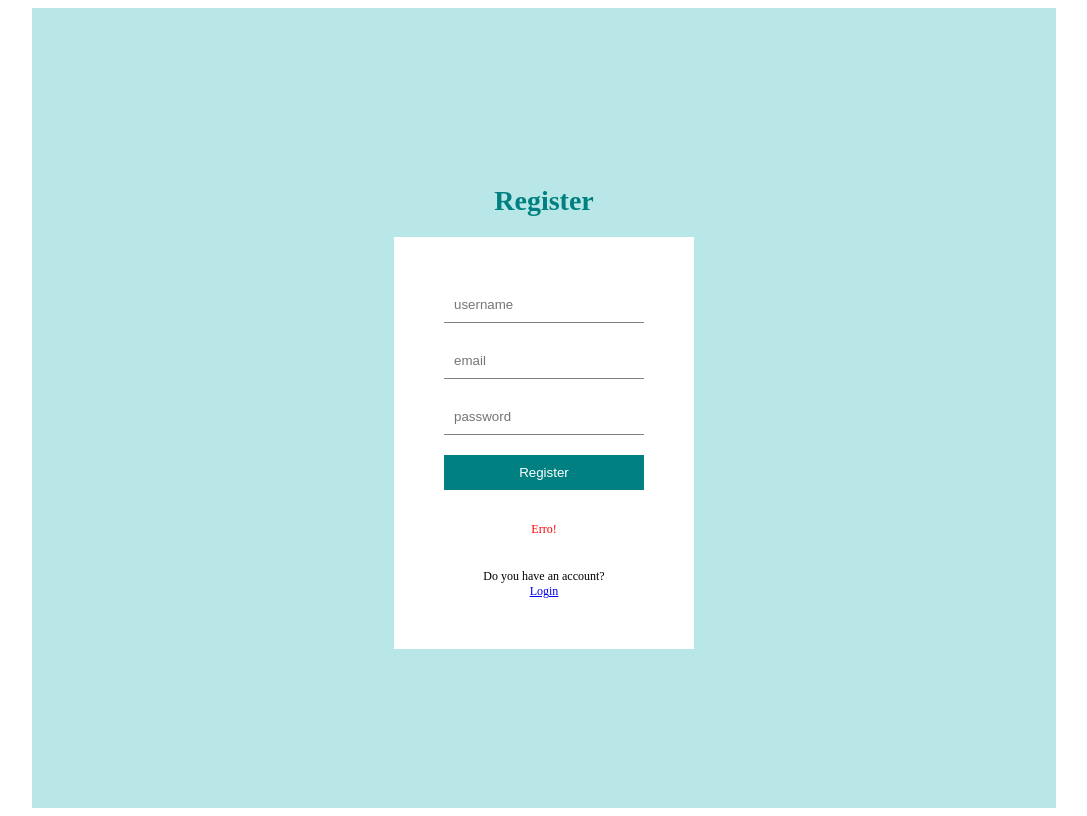
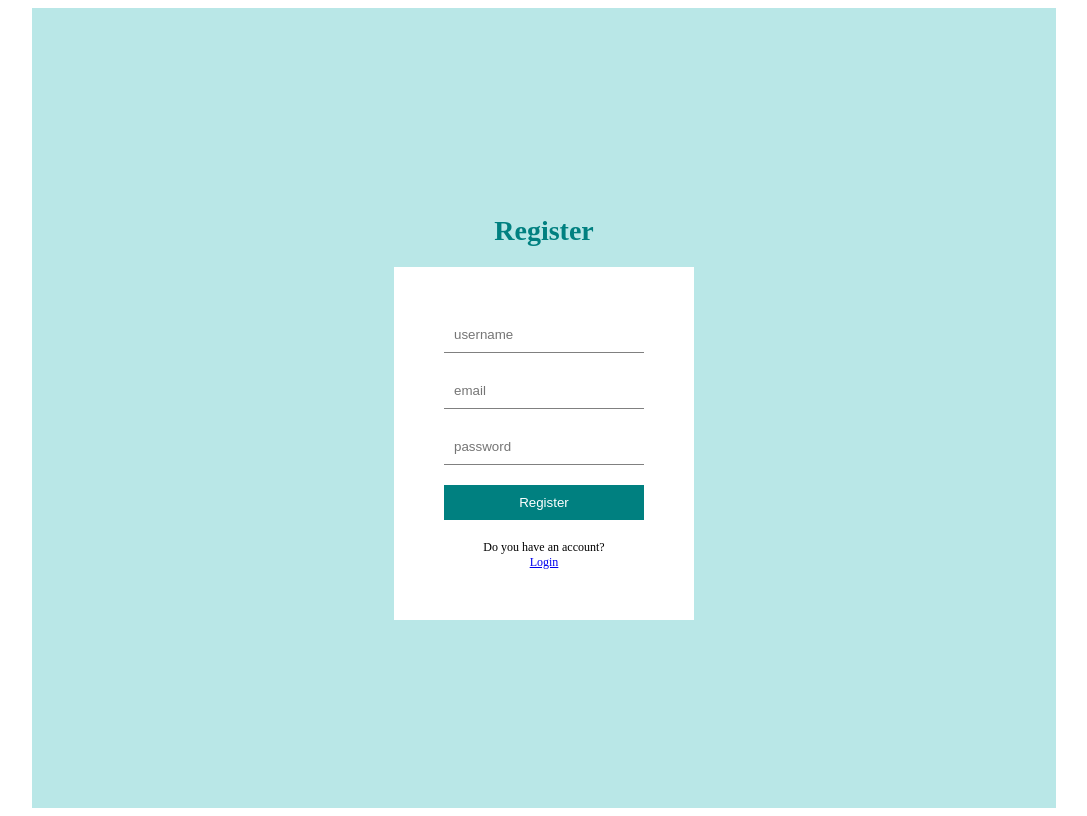
Before and after one commit to VitorDiasBode/lama-blog, a React (Vite) app in the folder client/: page /register in a window 1280 px wide. Shown: the whole page, without its empty margins (96-1183 px from the left). Built offline with nearby package versions, Linux system fonts and the light colour scheme.

Commit message:
update: mostra erro de registro e envia para página de login quando concluir

```diff
--- a/client/src/pages/Register.jsx
+++ b/client/src/pages/Register.jsx
@@ -1,14 +1,17 @@
 import React from 'react'
 import { useState } from 'react'
-import { Link } from 'react-router-dom'
+import { Link, useNavigate } from 'react-router-dom'
 import axios from 'axios'
 
 function Register() {
+  const navigate = useNavigate()
   const [inputs, setInputs] = useState({
     username:'',
     email:'',
     password:''
   });
+
+  const [error, setError] = useState(null);
 
   const handleInputChange = (e) =>{
     setInputs((prev) => ({...prev, [e.target.name]:e.target.value}))
@@ -18,9 +21,9 @@ function Register() {
     e.preventDefault();
     try {
       const res = await axios.post('api/auth/register', inputs);
-      // const res = await axios.get('/api/auth/test');
-    } catch (error) {
-      console.log(error)
+      navigate("/login");
+    } catch (err) {
+      setError(err.response.data);
     }
 
   }
@@ -34,7 +37,7 @@ function Register() {
         <input required type='email' placeholder='email'name='email' onChange={handleInputChange} />
         <input required type="password" placeholder='password' name='password' onChange={handleInputChange} />
         <button onClick={handleSubmit}>Register</button>
-        <p>Erro!</p>
+        {error && <p>{error}</p>}
         <span>Do you have an account? <br/><Link to="/login">Login</Link>
         </span>
       </form>
```
